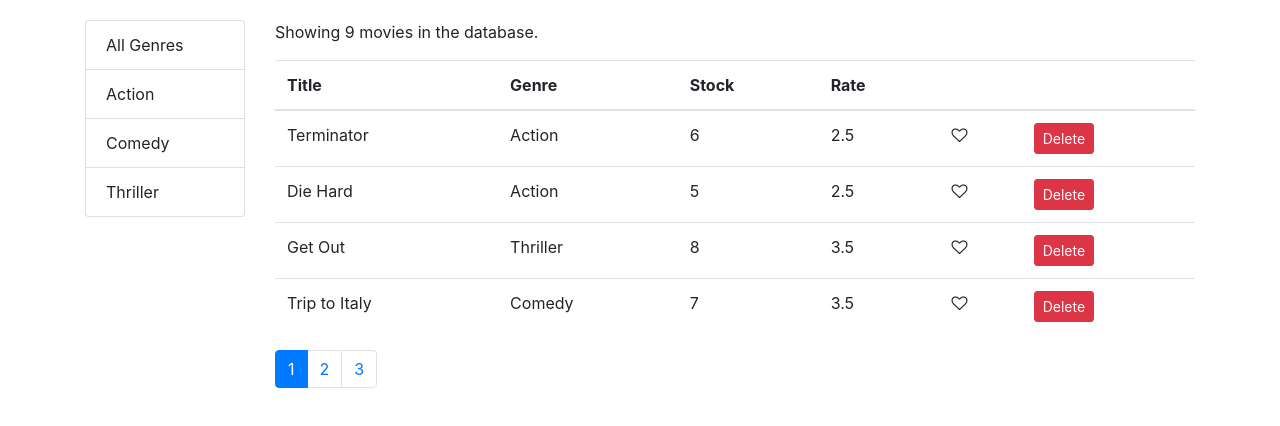
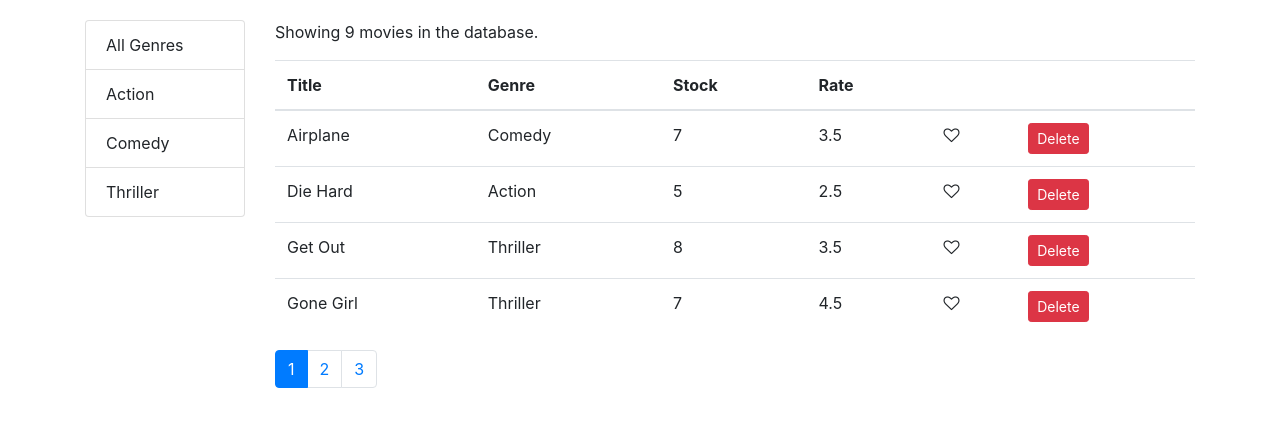
Before and after one commit to ShazadH/Vidly, a React (Create React App) app: page / in a window 1280 px wide. Shown: the top 426 px of the page. Built offline with nearby package versions, Linux system fonts and the light colour scheme.

Commit message:
Sorting- Implementing Sorting

```diff
--- a/src/components/movies.jsx
+++ b/src/components/movies.jsx
@@ -5,12 +5,14 @@
 import { getGenres } from "../services/fakeGenreService";
 import { paginate } from "../utils/paginate";
 import MoviesTable from "./moviesTable";
+import _ from "lodash";
 
 class Movies extends Component {
     state = {
         movies: [],
         genres: [],
         currentPage: 1,
+        sortColumn: { path: "title", order: "asc" },
         pageSize: 4,
     };
 
@@ -42,7 +44,15 @@
     };
 
     handleSort = (path) => {
-        console.log(path);
+        const sortColumn = { ...this.state.sortColumn };
+        if (sortColumn.path === path) {
+            sortColumn.order = sortColumn.order === "asc" ? "desc" : "asc";
+        } else {
+            sortColumn.path = path;
+            sortColumn.order = "asc";
+        }
+
+        this.setState({ sortColumn });
     };
 
     render() {
@@ -51,6 +61,7 @@
             currentPage,
             pageSize,
             selectedGenre,
+            sortColumn,
             movies: allMovies,
         } = this.state;
 
@@ -60,7 +71,14 @@
             ? allMovies.filter((m) => m.genre._id === selectedGenre._id)
             : allMovies;
 
-        const movies = paginate(filtered, currentPage, pageSize);
+        const sorted = _.orderBy(
+            filtered,
+            [sortColumn.path],
+            [sortColumn.order]
+        );
+        console.log(sorted);
+
+        const movies = paginate(sorted, currentPage, pageSize);
 
         return (
             <div className="row">
```
Also changed, not shown: src/index.js (+4 -4 lines).
